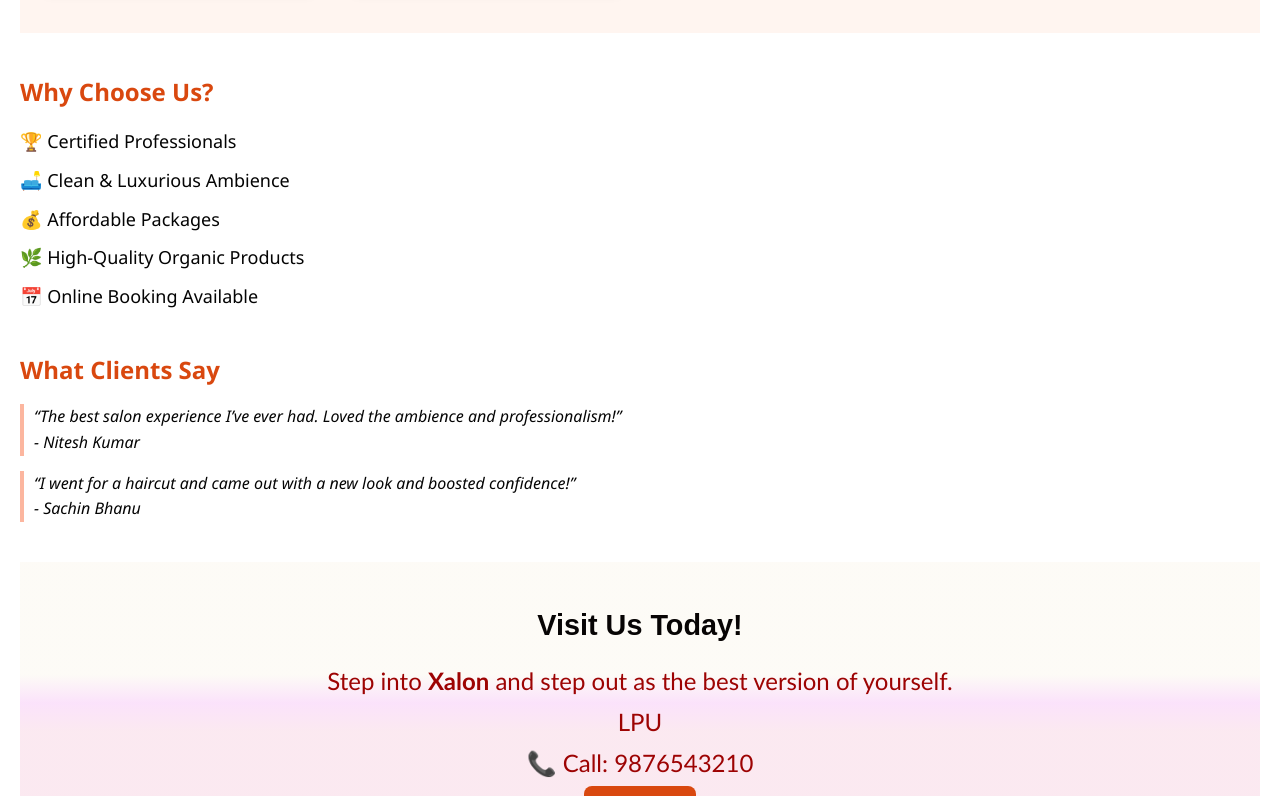
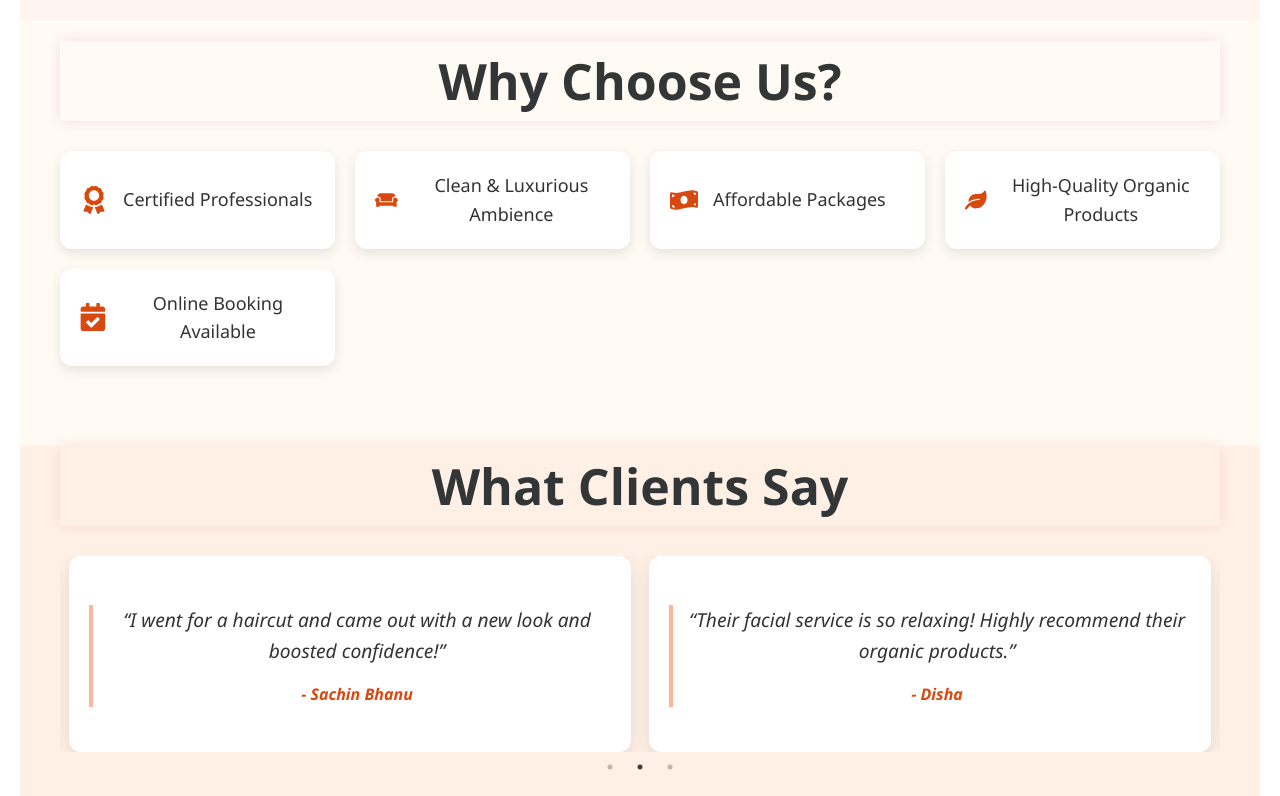
Before and after one commit to NITESH7KUMAR/Xalon, a React (Create React App) app: page / in a window 1280 px wide. Shown: the part 1160-1956 px from the top of the page. Built offline with nearby package versions, Linux system fonts and the light colour scheme.

Commit message:
home 80%

```diff
--- a/package.json
+++ b/package.json
@@ -8,10 +8,14 @@
     "@testing-library/jest-dom": "^6.6.3",
     "@testing-library/react": "^16.3.0",
     "@testing-library/user-event": "^13.5.0",
+    "aos": "^2.3.4",
     "react": "^19.1.0",
     "react-dom": "^19.1.0",
+    "react-icons": "^5.5.0",
     "react-router-dom": "^7.6.2",
     "react-scripts": "5.0.1",
+    "react-slick": "^0.30.3",
+    "slick-carousel": "^1.8.1",
     "web-vitals": "^2.1.4"
   },
   "scripts": {
--- a/src/App.js
+++ b/src/App.js
@@ -1,4 +1,6 @@
 import { BrowserRouter as Router,Route,Routes,Navigate } from 'react-router-dom';
+import "slick-carousel/slick/slick.css";
+import "slick-carousel/slick/slick-theme.css";
 import './App.css';
 import Navbar from './components/navbar/navbar.jsx';
 import Home from './components/home/home.jsx';
--- a/src/components/home/home.css
+++ b/src/components/home/home.css
@@ -12,9 +12,10 @@
   border-radius: 12px;
  }
  .hero h1{
-   font-size: 2.0em;
- }
- .hero p{
+  font-size: 50px;
+  margin-top: -30px;
+}
+  .hero p{
    font-size: 1.2em;
    color: #410101;
    margin-bottom: 40px;
@@ -24,9 +25,9 @@
   font-weight: bold;
   font-size: 1.5em;
  }
- .services, .why-choose-us, .testimonials, .contact {
-  margin: 40px 0;
-}
+ /* .services, .why-choose-us, .testimonials, .contact {
+  margin: 0px 0;
+} */
 .services {
   padding: 40px 20px;
   background-color: #fff5f0;
@@ -66,9 +67,12 @@
   font-size: 18px;
 }
 
-h2 {
-  color: #d9480f;
-  margin-bottom: 15px;
+.services h2 {
+  color: #323636;
+  margin-bottom: 30px;
+  margin-top: -5px;
+  font-size: 50px;
+  box-shadow: 0 0 12px rgba(156, 24, 24, 0.1);
 }
 ul{
   list-style: none;
@@ -96,3 +100,13 @@
 .book-btn:hover {
   background-color: #b43e0d;
 }
+/* .contact {
+
+}
+.contact h2{
+  color: #323636;
+  margin-bottom: 30px;
+  margin-top: -5px;
+  font-size: 80px;
+  box-shadow: 0 0 12px rgba(156, 24, 24, 0.1);
+} */
--- a/src/components/home/home.jsx
+++ b/src/components/home/home.jsx
@@ -1,6 +1,8 @@
 import React from "react";
 import "./home.css";
 import Footer from "../footer/footer";
+import WhyChooseUs from "./whyChooseUs/whyChooseUs";
+import TestimonialsSlider from "./testimonialSlider/TestimonialSlider";
 function Home() {
   return (
     <div className="home">
@@ -31,10 +33,10 @@
             <img src="/assets/logo.png" alt="Makeup" />
             <h3>Bridal & Party Makeup</h3>
           </div>
-          <div className="service-card">
+          {/* <div className="service-card">
             <img src="/assets/logo.png" alt="Manicure" />
             <h3>Manicure & Pedicure</h3>
-          </div>
+          </div> */}
           <div className="service-card">
             <img src="/assets/logo.png" alt="Spa" />
             <h3>Spa & Massage</h3>
@@ -43,30 +45,11 @@
       </section>
 
       <section className="why-choose-us">
-        <h2>Why Choose Us?</h2>
-        <ul>
-          <li>🏆 Certified Professionals</li>
-          <li>🛋️ Clean & Luxurious Ambience</li>
-          <li>💰 Affordable Packages</li>
-          <li>🌿 High-Quality Organic Products</li>
-          <li>📅 Online Booking Available</li>
-        </ul>
+        <WhyChooseUs/>
       </section>
 
       <section className="testimonials">
-        <h2>What Clients Say</h2>
-        <blockquote>
-          “The best salon experience I’ve ever had. Loved the ambience and
-          professionalism!”
-          <br />
-          <span>- Nitesh Kumar</span>
-        </blockquote>
-        <blockquote>
-          “I went for a haircut and came out with a new look and boosted
-          confidence!”
-          <br />
-          <span>- Sachin Bhanu</span>
-        </blockquote>
+        <TestimonialsSlider />
       </section>
 
       <section className="contact">
--- /dev/null
+++ b/src/components/home/testimonialSlider/TestimonialSlider.jsx
@@ -0,0 +1,60 @@
+import React from "react";
+import Slider from "react-slick";
+import "./testimonialSlider.css";
+
+function TestimonialsSlider() {
+  const settings = {
+    dots: true,
+    infinite: true,
+    speed: 500,
+    autoplay: true,
+    autoplaySpeed: 4000,
+    slidesToShow: 2,
+    slidesToScroll: 1,
+    arrows: false,
+    responsive: [
+      {
+        breakpoint: 1055,
+        settings: {
+          slidesToShow: 1,
+          slidesToScroll: 1,
+        },
+      },
+    ],
+  };
+
+  const testimonials = [
+    {
+      text: "The best salon experience I’ve ever had. Loved the ambience and professionalism!",
+      name: "Nitesh Kumar",
+    },
+    {
+      text: "I went for a haircut and came out with a new look and boosted confidence!",
+      name: "Sachin Bhanu",
+    },
+    {
+      text: "Their facial service is so relaxing! Highly recommend their organic products.",
+      name: "Disha",
+    },
+  ];
+
+  return (
+    <section className="testimonials">
+      <h2>What Clients Say</h2>
+      <Slider {...settings}>
+        {testimonials.map((item, index) => (
+          <div key={index} className="testimonial-slide">
+            <div className="testimonial-content">
+              <blockquote>
+                <p>“{item.text}”</p>
+                <span>- {item.name}</span>
+              </blockquote>
+            </div>
+          </div>
+        ))}
+      </Slider>
+    </section>
+  );
+}
+
+export default TestimonialsSlider;
--- /dev/null
+++ b/src/components/home/testimonialSlider/testimonialSlider.css
@@ -0,0 +1,46 @@
+.testimonials {
+  padding: 50px 20px;
+  background-color: #fff0e6;
+  text-align: center;
+}
+
+.testimonials h2 {
+  font-size: 2rem;
+  color: #d9480f;
+  margin-bottom: 30px;
+}
+
+.testimonial-slide {
+  background: white;
+  padding: 30px 20px;
+  border-radius: 12px;
+  box-shadow: 0 6px 18px rgba(0, 0, 0, 0.1);
+  font-style: italic;
+  transition: transform 0.3s ease;
+  height: 100%;
+  max-width: 90%;
+}
+
+.testimonial-slide p {
+  font-size: 1.2rem;
+  color: #333;
+  margin-bottom: 15px;
+}
+
+.testimonial-slide span {
+  display: block;
+  font-weight: bold;
+  color: #d9480f;
+}
+.testimonials h2 {
+  color: #323636;
+  margin-bottom: 25px;
+  margin-top: -100px;
+  font-size: 50px;
+  box-shadow: 0 0 12px rgba(156, 24, 24, 0.1);
+  margin-bottom: 30px;
+}
+.testimonial-content {
+  max-width: 600px;
+  margin: auto;
+}
--- /dev/null
+++ b/src/components/home/whyChooseUs/whyChooseUs.css
@@ -0,0 +1,47 @@
+.why-choose-us {
+  padding: 40px 20px;
+  background-color: #fffaf3;
+  text-align: center;
+}
+
+.why-choose-us h2 {
+  color: #323636;
+  margin-bottom: 25px;
+  margin-top: -60px;
+  font-size: 50px;
+  box-shadow: 0 0 12px rgba(156, 24, 24, 0.1);
+  margin-bottom: 30px;
+}
+
+.reasons-grid {
+  display: grid;
+  grid-template-columns: repeat(auto-fit, minmax(220px, 1fr));
+  gap: 20px;
+  justify-content: center;
+}
+
+.reason-card {
+  background: white;
+  border-radius: 12px;
+  padding: 20px;
+  font-size: 18px;
+  font-weight: 500;
+  color: #333;
+  box-shadow: 0 4px 12px rgba(0, 0, 0, 0.1);
+  transition: transform 0.3s ease;
+  display: flex;
+  align-items: center;
+  gap: 15px;
+  justify-content: start;
+}
+
+.reason-card:hover {
+  transform: translateY(-5px);
+  cursor: pointer;
+  box-shadow: 0 8px 16px rgba(0, 0, 0, 0.15);
+}
+
+.reason-card .icon {
+  font-size: 28px;
+  color: #d9480f;
+}
--- /dev/null
+++ b/src/components/home/whyChooseUs/whyChooseUs.jsx
@@ -0,0 +1,41 @@
+import React, { useEffect } from 'react';
+import { FaAward, FaCouch, FaMoneyBillWave, FaLeaf, FaCalendarCheck } from 'react-icons/fa';
+import AOS from 'aos';
+import 'aos/dist/aos.css';
+import './whyChooseUs.css';
+
+function WhyChooseUs() {
+  useEffect(() => {
+    AOS.init({ duration: 1000 });
+  }, []);
+
+  return (
+    <section className="why-choose-us">
+      <h2>Why Choose Us?</h2>
+      <div className="reasons-grid">
+        <div className="reason-card" data-aos="fade-up">
+          <FaAward className="icon" />
+          <span>Certified Professionals</span>
+        </div>
+        <div className="reason-card" data-aos="fade-up">
+          <FaCouch className="icon" />
+          <span>Clean & Luxurious Ambience</span>
+        </div>
+        <div className="reason-card" data-aos="fade-up">
+          <FaMoneyBillWave className="icon" />
+          <span>Affordable Packages</span>
+        </div>
+        <div className="reason-card" data-aos="fade-up">
+          <FaLeaf className="icon" />
+          <span>High-Quality Organic Products</span>
+        </div>
+        <div className="reason-card" data-aos="fade-up">
+          <FaCalendarCheck className="icon" />
+          <span>Online Booking Available</span>
+        </div>
+      </div>
+    </section>
+  );
+}
+
+export default WhyChooseUs;
--- a/src/components/navbar/navbar.css
+++ b/src/components/navbar/navbar.css
@@ -54,7 +54,8 @@
   .nav-links li {
     background-color: rgba(132, 237, 113, 0.762);
     padding: 5px 15px;
-    border-radius: 12px;
+    border-radius: 5px;
+    border: 1px solid #dd9246b9;
     transition: background-color 0.1s ease;
     margin-left: 20px;
     font-size: 20px;;
@@ -121,23 +122,37 @@
   height: 40px;
   width: auto;
 }
+.nav-links li {
+  padding: 4px 8px;
+  font-size: 15px;
+  margin-top: 5px;
+  margin-bottom: 5px;
 }
-@media (max-width: 455px) {
+}
+@media (max-width: 495px) {
   .nav-links {
     position: fixed;
-    bottom: 50px;
+    bottom: 50x;
     left: 50%;
     transform: translateX(-50%);
     justify-content: center;
     display: flex;
-    padding: 2px 3px 2px 0px;
+    padding: 2px 5px 0px 0px;
     margin: 0;
-    font-size: 16px;
+}
+.nav-links li{
+   font-size: 10px;
+    padding: 2px 5px;
+    left: 50%;
+    transform: translateX(-30%);
+
 }
 }
+
 @media (max-width: 380px) {
     .nav-links li {
-        font-size: 13px;
+        font-size: 8px;
+        margin-right: -10px;
     }
     .header{
         height: 30px;
```
Also changed, not shown: 1 other file (tests, documents, lock files or other folders).
